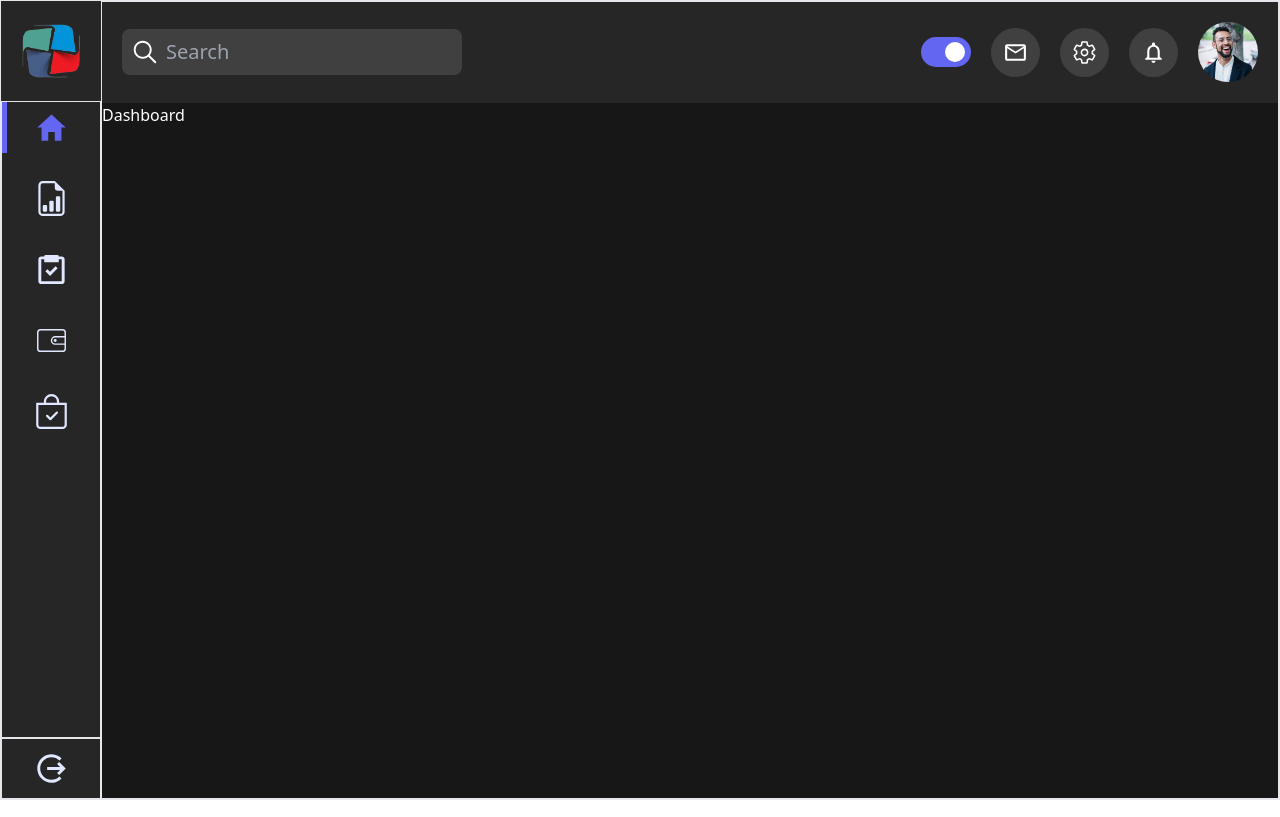
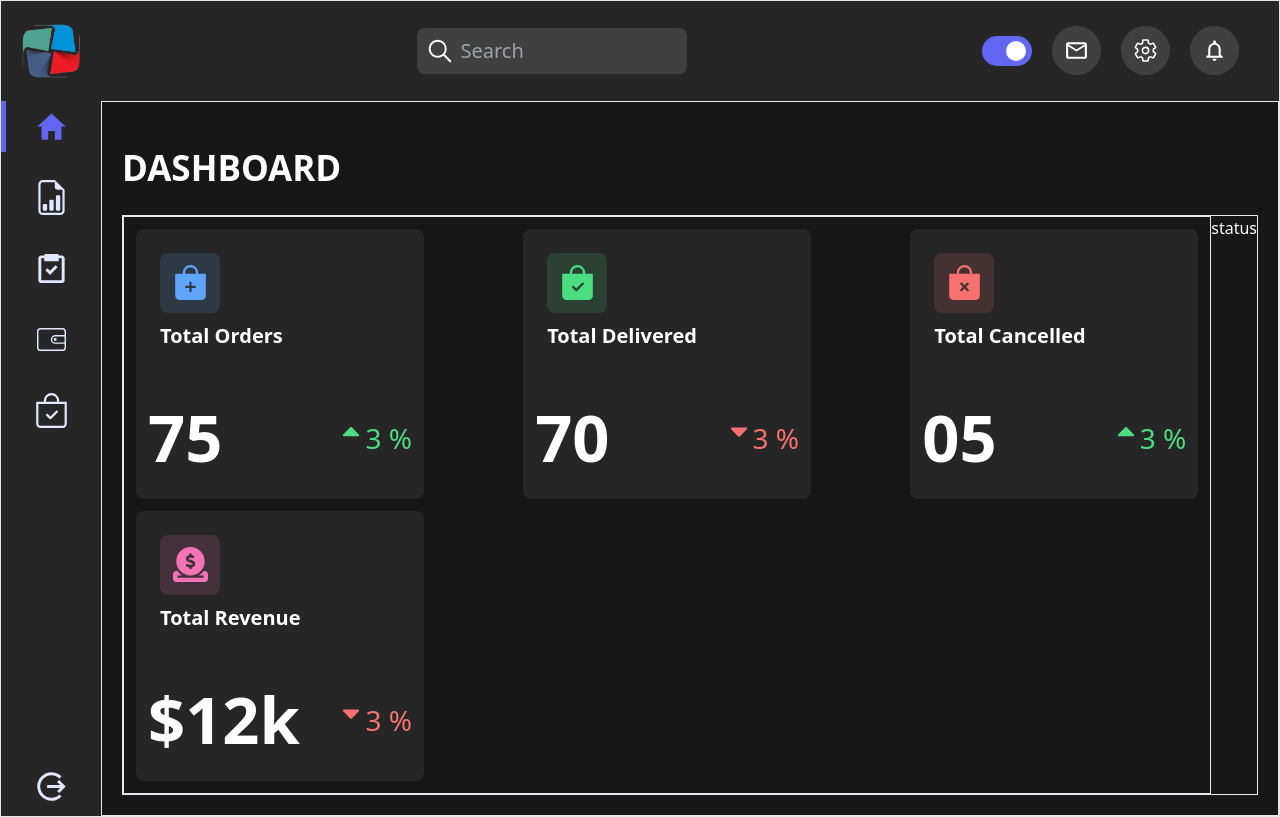
Before and after one commit to iamkishoremahto/dashboard, a React (Vite) app: page / in a window 1280 px wide. Built offline with nearby package versions, Linux system fonts and the light colour scheme.

Commit message:
working on dashboard

```diff
--- a/package.json
+++ b/package.json
@@ -14,7 +14,8 @@
     "react-dom": "^18.3.1",
     "react-icons": "^5.2.1",
     "react-router": "^6.26.0",
-    "react-router-dom": "^6.26.0"
+    "react-router-dom": "^6.26.0",
+    "zustand": "^4.5.4"
   },
   "devDependencies": {
     "@types/react": "^18.3.3",
--- a/src/Components/Buttons.jsx
+++ b/src/Components/Buttons.jsx
@@ -13,16 +13,16 @@ function Button1({ icon , onClick}) {
 
 function LogoutBtn(){
   return <>
-  <button className=" text-gray-500 dark:text-indigo-100  transition-all hover:text-indigo-500 py-3 text-[35px] flex flex-items justify-center w-full">
+  <button className=" text-gray-500 dark:text-indigo-100  transition-all dark:hover:text-indigo-500 hover:text-indigo-500 py-3 text-[35px] flex flex-items justify-center w-full">
   <IoMdLogOut />
   </button>
   </>
 }
 
-function MenuButton({ href, hrefText }){
+function MenuButton({ href, hrefText , onClick}){
   return (
     <>
-      <NavLink to={ href } className={({ isActive }) =>(
+      <NavLink to={ href } onClick={ onClick } className={({ isActive }) =>(
       ` transition-all text-[35px] relative py-2 ${isActive ? 'text-indigo-500': ' dark:text-indigo-100 text-gray-500'} hover:text-indigo-500 w-full flex items-center justify-center
 
 
--- a/src/Components/Header.jsx
+++ b/src/Components/Header.jsx
@@ -3,18 +3,24 @@ import { Button1, ThemeModeSwitch } from "./Buttons"
 import { MdOutlineEmail, MdNotificationsNone } from "react-icons/md";
 import { IoSettingsOutline } from "react-icons/io5";
 import { IoIosSearch } from "react-icons/io";
-
+import NavbarMob from "./NavbarMob";
+import { useState } from 'react'
 
 export default function Header() {
+
+  const [toggleMenu , setToggleMenu]= useState(false);
+
   return (
-    <div className=" dark:bg-neutral-800 flex flex-col flex-col-reverse gap-5 md:gap-0 md:flex-row min-h-[100px] w-full items-center justify-between p-5 border-b dark:border-neutral-800 border-gray-200">
-      <div className="search">
-
+    <div className=" dark:bg-neutral-800 flex relative flex-col-reverse gap-5 md:gap-0 md:flex-row min-h-[100px] w-full items-center justify-between p-5 border-b dark:border-neutral-800 border-gray-200">
+      <div className="search flex flex-row items-center justify-evenly gap-2 w-full">
+          <div  className="lg:hidden flex items-center justify-center">
+          <img onClick = { () =>{setToggleMenu((state) => !state)} } className="max-h-[40px] lg:max-h-[60px]" src="\images\logo.png" alt="" />
+          </div>
         <div className=" flex relative items-center">
-          <input type="text" placeholder="Search" className=" text-[20px] pl-11 text-black dark:text-white rounded-lg placeholder:text-gray-400  bg-indigo-50 dark:bg-neutral-700  py-2" />
+          <input type="text" placeholder="Search" className=" max-w-[270px]  text-[20px] pl-11 text-black dark:text-white rounded-lg placeholder:text-gray-400  bg-indigo-50 dark:bg-neutral-700  py-2" />
           <span className=" absolute dark:text-white text-gray-400 text-[30px] px-2"><IoIosSearch /></span>
         </div>
-
+      <NavbarMob toggleMenu = { toggleMenu } setToggleMenu = {setToggleMenu} />
 
       </div>
       <div className="profile">
--- /dev/null
+++ b/src/Components/HeroLayout.jsx
@@ -0,0 +1,14 @@
+export default function HeroLayout({ children, heading }){
+    return (
+        <>
+        <div className="lg:p-5 p-3 border">
+            <div className="py-5">
+                <h1 className=" uppercase text-[35px] font-bold">{ heading }</h1>
+            </div>
+            <div>
+                { children }
+            </div>
+        </div>
+        </>
+    )
+}
--- a/src/Components/Navbar.jsx
+++ b/src/Components/Navbar.jsx
@@ -8,12 +8,12 @@ import { BsBagCheck } from "react-icons/bs";
 
 export default function Navbar() {
   return (
-    <div className=" lg:relative flex flex-row lg:flex-col justify-between  absolute bottom-0 dark:text-white bg-white dark:bg-neutral-800 lg:min-w-[100px] min-w-full min-h-[100px] lg:min-h-full">
+    <div className=" lg:relative lg:flex flex-row lg:flex-col justify-between  absolute left-0 hidden dark:text-white bg-white dark:bg-neutral-800 lg:min-w-[100px] min-w-full min-h-[100px] lg:min-h-full">
       <div className=" flex items-center lg:p-5 p-2 justify-center" >
         <img className="max-h-[40px] lg:max-h-[60px]" src="\images\logo.png" alt="" />
       </div>
       <div className="menu lg:h-full ">
-          <div className=" flex lg:flex-col flex-row items-center border h-full w-full px-2 lg:px-0 gap-2 lg:gap-5">
+          <div className=" flex lg:flex-col flex-row items-center  h-full w-full px-2 lg:px-0 gap-2 lg:gap-5">
             <MenuButton href={'/'} hrefText = {<IoMdHome />} />
             <MenuButton href={'/report'} hrefText = {<BsFileEarmarkBarGraph />} />
             <MenuButton href={'/task'} hrefText = {<BiTask />} />
@@ -21,7 +21,7 @@ export default function Navbar() {
             <MenuButton href={'/stock'} hrefText = {<BsBagCheck />} />
           </div>
       </div>
-      <div className="logoutWrapper border flex items-center px-2">
+      <div className="logoutWrapper  flex items-center px-2">
             <LogoutBtn />
       </div>
     </div>
--- /dev/null
+++ b/src/Components/NavbarMob.jsx
@@ -0,0 +1,31 @@
+import { MenuButton, LogoutBtn } from "./Buttons";
+import { IoMdHome } from "react-icons/io";
+import { BsFileEarmarkBarGraph } from "react-icons/bs";
+import { BiTask } from "react-icons/bi";
+import { CiWallet } from "react-icons/ci";
+import { BsBagCheck } from "react-icons/bs";
+
+import { useState } from 'react';
+
+
+export default function NavbarMob({toggleMenu, setToggleMenu}) {
+
+
+  return (
+    <div className={` transition-all lg:relative lg:hidden flex-row lg:flex-col justify-between  absolute left-0 top-[150px] md:top-[100px] max-h-[500px] ${toggleMenu?'h-auto':'h-0'} overflow-hidden dark:text-white bg-white dark:bg-neutral-800 lg:min-w-[100px] min-w-[100px]  lg:min-h-full`}>
+
+      <div className="menu lg:h-full ">
+          <div className=" flex lg:flex-col flex-col items-center  h-full w-full px-2 lg:px-0 gap-2 lg:gap-5">
+            <MenuButton onClick = {() =>{setToggleMenu((state) => !state)}} href={'/'} hrefText = {<IoMdHome />} />
+            <MenuButton onClick = {() =>{setToggleMenu((state) => !state)}} href={'/report'} hrefText = {<BsFileEarmarkBarGraph />} />
+            <MenuButton onClick = {() =>{setToggleMenu((state) => !state)}} href={'/task'} hrefText = {<BiTask />} />
+            <MenuButton onClick = {() =>{setToggleMenu((state) => !state)}} href={'/account'} hrefText = {<CiWallet />} />
+            <MenuButton onClick = {() =>{setToggleMenu((state) => !state)}} href={'/stock'} hrefText = {<BsBagCheck />} />
+          </div>
+      </div>
+      <div className="logoutWrapper  flex items-center px-2">
+            <LogoutBtn />
+      </div>
+    </div>
+  )
+}
--- /dev/null
+++ b/src/Components/OrderStatus.jsx
@@ -0,0 +1,27 @@
+
+import { FaCaretUp } from "react-icons/fa";
+import { FaCaretDown } from "react-icons/fa";
+export default function OrderStatus({ status, title, count, percentage, icon, bg_icon_color, icon_color }){
+
+    return <>
+    <div className=" rounded-lg h-[270px] w-[288px] flex flex-col justify-between bg-neutral-800">
+        <div className="p-6 flex flex-col gap-2 ">
+            <div className={` ${icon_color} ${bg_icon_color} text-[35px] rounded-lg bg-opacity-15 h-[60px] w-[60px]  flex items-center justify-center`}>
+                {icon}
+            </div>
+            <p className=" text-[20px] capitalize font-semibold">{title}</p>
+        </div>
+        <div className="flex  items-center justify-between p-3">
+            <div>
+                <h1 className=" text-[65px] font-bold">{ count} </h1>
+            </div>
+            <div>
+                <div className={`flex text-[28px] items-start ${status ? "text-green-400":"text-red-400"}`}>
+                    <span>{status?<FaCaretUp />:<FaCaretDown />}</span>
+                    <span>{ percentage } %</span>
+                </div>
+            </div>
+        </div>
+    </div>
+    </>
+}
--- a/src/Layout/Layout.jsx
+++ b/src/Layout/Layout.jsx
@@ -18,7 +18,7 @@ export default function Layout() {
     >
 
 <Navbar />
-    <div className=" text-white  border w-full ">
+    <div className=" text-white dark:border-none border w-full ">
       <Header />
       <div>
       {<Outlet />}
--- a/src/Pages/Dashboard/Dashboard.jsx
+++ b/src/Pages/Dashboard/Dashboard.jsx
@@ -1,11 +1,85 @@
 
-
+import HeroLayout from "../../Components/HeroLayout"
+import OrderStatus from "../../Components/OrderStatus"
+import { useOrderStatusStore } from "../../Store/useStore"
+import { BsBagPlusFill } from "react-icons/bs";
+import { BsFillBagCheckFill } from "react-icons/bs";
+import { BsBagXFill } from "react-icons/bs";
+import { FaCircleDollarToSlot } from "react-icons/fa6";
+import { useEffect } from 'react';
 
 export default function Dashboard() {
+  const {totalOrder, totalDelivered, totalCancelled, totalRevenue, updateOrderStatus } = useOrderStatusStore()
+  useEffect(() =>{
+    updateOrderStatus({
+      totalOrder:{count:'75', percentage:3,status:true},
+      totalDelivered:{count:'70', percentage:3, status: false},
+      totalCancelled:{count:'05', percentage:3, status: true},
+      totalRevenue: {count:'12', percentage:3, status: false},
+
+  })
+  },[])
+
   return (
     <>
 
-    <div>Dashboard</div>
+    <HeroLayout heading = {"dashboard"}>
+
+      <div className="border flex flex-col lg:flex-row ">
+        <div className=" border min-w-[60%]">
+          <div className="status flex items-center lg:justify-between justify-center gap-3 flex-wrap p-3">
+              <OrderStatus
+              key={1}
+              bg_icon_color = {'bg-blue-400'}
+              icon_color={'text-blue-400'}
+              icon = {<BsBagPlusFill />}
+              title = {'total orders'}
+              status = {totalOrder.status}
+              count = {totalOrder.count}
+              percentage = {totalOrder.percentage}
+               />
+
+              <OrderStatus
+              key={2}
+              bg_icon_color = {'bg-green-400'}
+              icon_color={'text-green-400'}
+              icon = {<BsFillBagCheckFill />}
+              title = {'total delivered'}
+              status = {totalDelivered.status}
+              count = {totalDelivered.count}
+              percentage = {totalDelivered.percentage}
+               />
+
+              <OrderStatus
+              key={3}
+              bg_icon_color = {'bg-red-400'}
+              icon_color={'text-red-400'}
+              icon = {<BsBagXFill/>}
+              title = {'total cancelled'}
+              status = {totalCancelled.status}
+              count = {totalCancelled.count}
+              percentage = {totalCancelled.percentage}
+               />
+
+              <OrderStatus
+              key={4}
+              bg_icon_color = {'bg-pink-400'}
+              icon_color={'text-pink-400'}
+              icon = {<FaCircleDollarToSlot/>}
+              title = {'total revenue'}
+              status = {totalRevenue.status}
+              count = {`$${totalRevenue.count}k`}
+              percentage = {totalRevenue.percentage}
+               />
+
+          </div>
+        </div>
+        <div>
+          status
+        </div>
+      </div>
+
+    </HeroLayout>
     </>
   )
 }
--- /dev/null
+++ b/src/Store/useStore.jsx
@@ -0,0 +1,13 @@
+import { create } from 'zustand'
+
+const useOrderStatusStore = create((set) => ({
+    totalOrder:{count:0, percentage:0,status:true},
+    totalDelivered:{count:0, percentage:0, status: true},
+    totalCancelled:{count:0, percentage:0, status: true},
+    totalRevenue: {count:0, percentage:0, status: true},
+
+    updateOrderStatus: (params) =>{ set(params)}
+}))
+
+
+export {  useOrderStatusStore }
```
Also changed, not shown: 1 other file (tests, documents, lock files or other folders).
